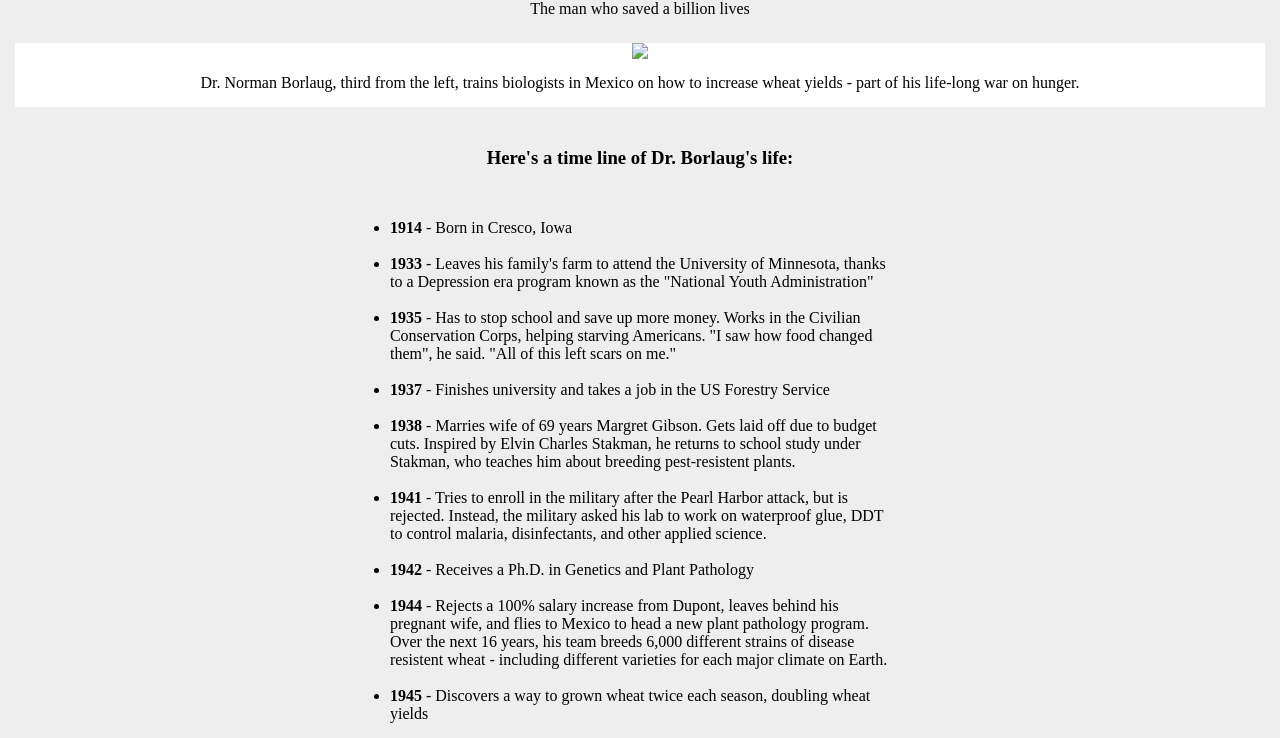
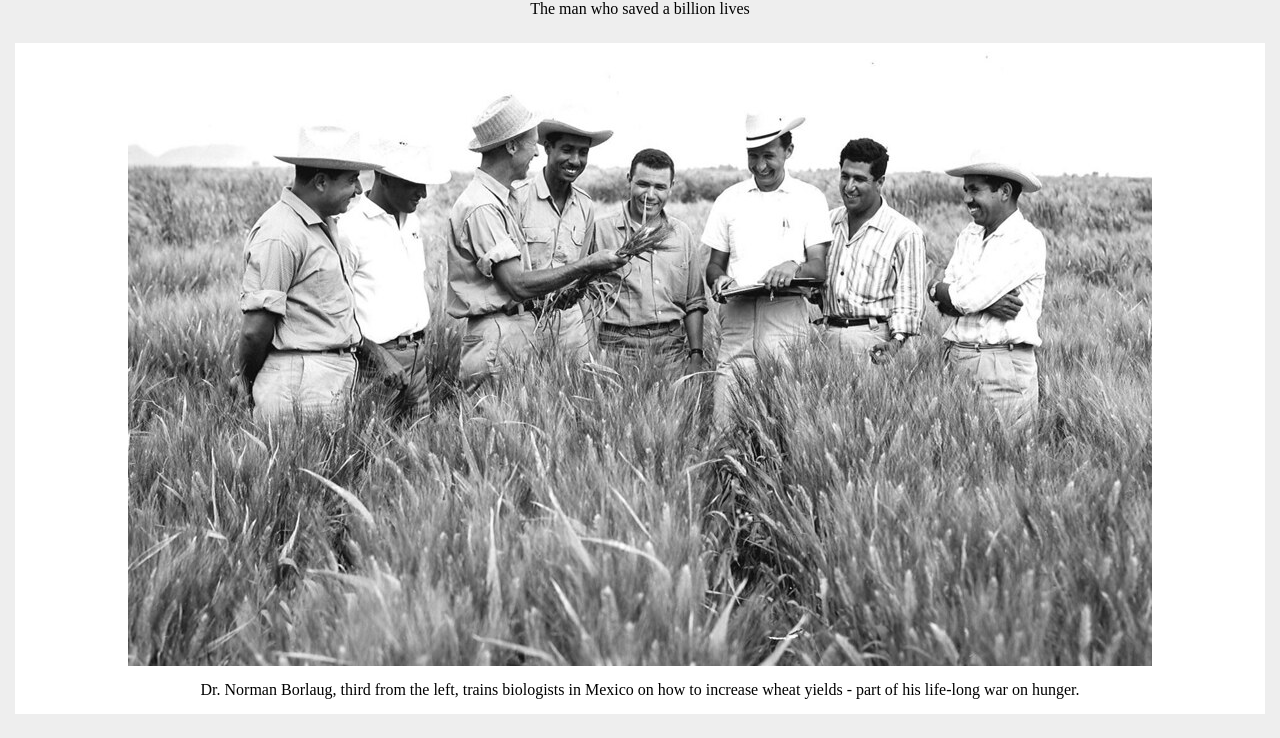
Before and after one commit to Aditya620321/Tribute_Page, a plain HTML site: page index.html in a window 1280 px wide. Shown: the part 70-808 px from the top of the page. Drawn offline with Linux system fonts and the light colour scheme; the site is published under a folder, as on GitHub Pages, so addresses that start at the root find nothing.

Commit message:
Update index.html

```diff
--- a/index.html
+++ b/index.html
@@ -11,7 +11,7 @@
         <h1 id="title">Dr. Norman Borlaug</h1>
         <p id="discription">The man who saved a billion lives</p>
         <div id="img-div">
-            <div><img id="image" src="/tribute-page-main-image.jpg"></div>
+            <div><img id="image" src="tribute-page-main-image.jpg"></div>
             <div id="img-caption">Dr. Norman Borlaug, third from the left, trains biologists in Mexico on how to increase wheat yields - part of his life-long war on hunger.</div>
             </div>
             <div id="tribute-info">
```
